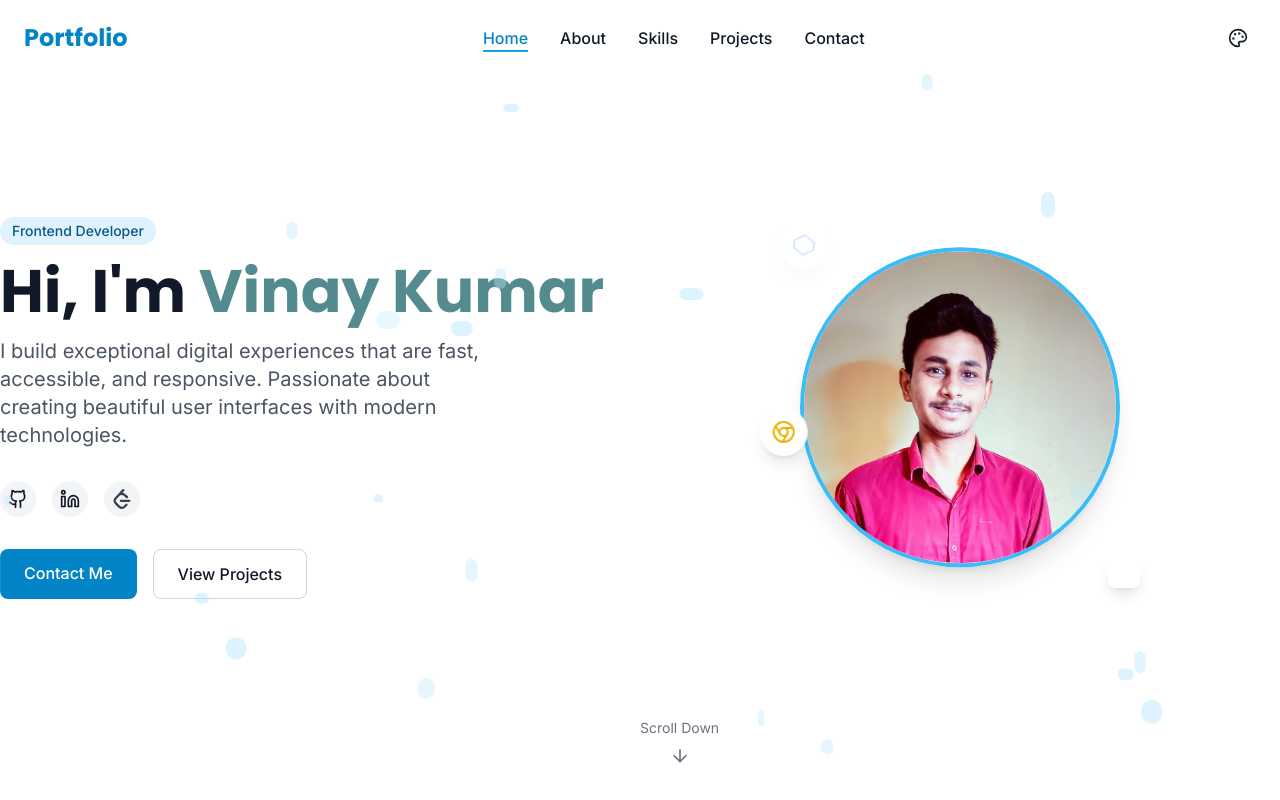
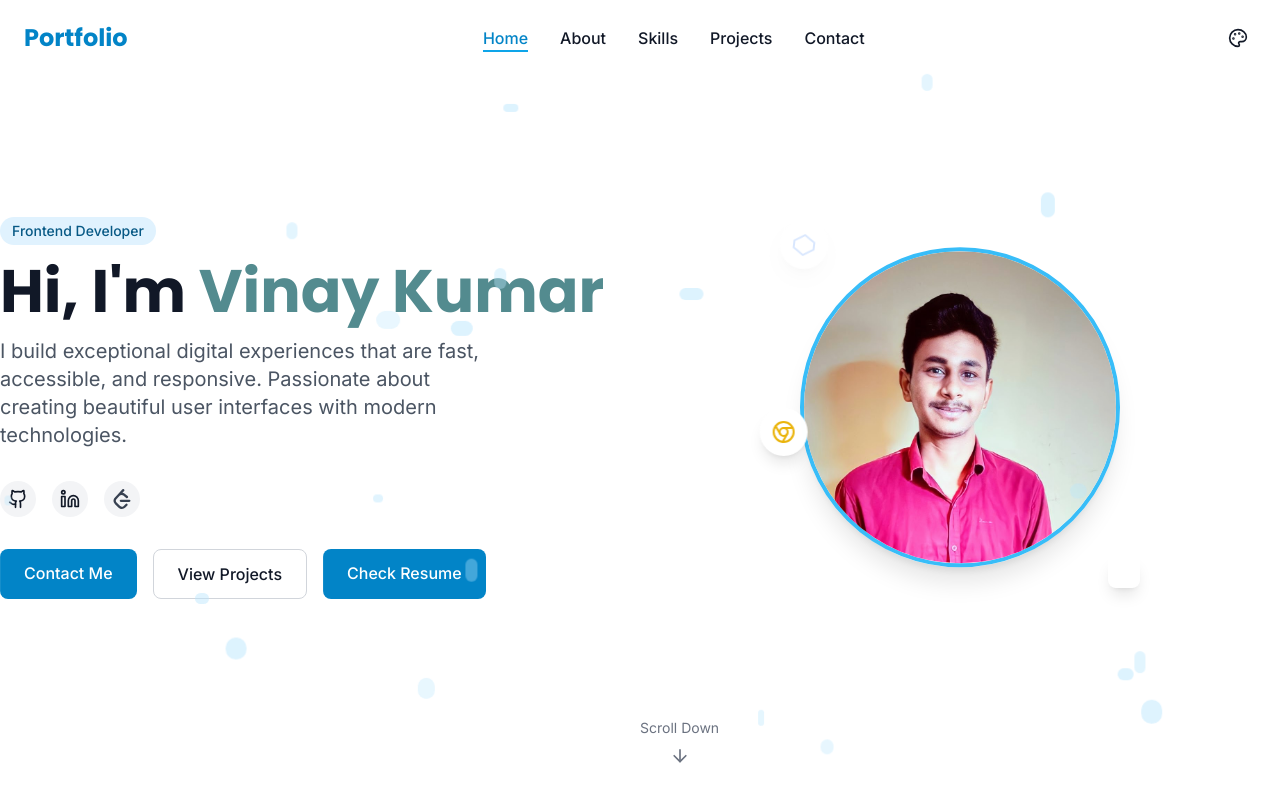
Before and after one commit to gunjivinay/My-Portfolio, a React (Vite) app: page / in a window 1280 px wide. Shown: the top 800 px of the page. Built offline with nearby package versions, Linux system fonts and the light colour scheme.

Commit message:
changed the Resume

```diff
--- a/src/components/Hero.tsx
+++ b/src/components/Hero.tsx
@@ -135,6 +135,7 @@ const Hero: React.FC = () => {
                   transition={{ duration: 0.5 }}
                 />
               </motion.a>
+
               <motion.a
                 href="#projects"
                 className="px-6 py-3 border border-gray-300 dark:border-gray-600 hover:bg-gray-100 dark:hover:bg-gray-800 font-medium rounded-lg transition-colors"
@@ -142,6 +143,20 @@ const Hero: React.FC = () => {
                 whileTap={{ scale: 0.95 }}
               >
                 View Projects
+              </motion.a>
+              <motion.a
+                href="https://drive.google.com/file/d/1OsbsMAuPtC6ZAps5FJdbl1ZAo79uNstp/view"
+                className="px-6 py-3 bg-primary-600 hover:bg-primary-700 dark:bg-primary-500 dark:hover:bg-primary-600 text-white font-medium rounded-lg transition-colors relative overflow-hidden group"
+                whileHover={{ scale: 1.05 }}
+                whileTap={{ scale: 0.95 }}
+              >
+                <span className="relative z-10">Check Resume</span>
+                <motion.span
+                  className="absolute inset-0 bg-white opacity-20"
+                  initial={{ x: '-100%' }}
+                  whileHover={{ x: '100%' }}
+                  transition={{ duration: 0.5 }}
+                />
               </motion.a>
             </motion.div>
           </motion.div>
--- a/src/components/Projects.tsx
+++ b/src/components/Projects.tsx
@@ -35,17 +35,7 @@ const Projects: React.FC = () => {
       codeLink: "https://github.com/gunjivinay/Weather-App",
       longDescription: "Designed and developed a comprehensive weather application that provides real-time weather updates and forecasts. The app displays current weather conditions, including temperature, pressure, humidity, and Air Quality Index (AQI) metrics such as CO, SO2, NO2, and O3. It also features sunrise and sunset times, a 5-day weather forecast, and hourly temperature updates throughout the day. The user-friendly interface ensures easy access to detailed weather information, making it a reliable tool for users to stay informed about weather conditions."
     },
-    {
-      id: 3,
-      title: "Portfolio Website",
-      description: "Experienced Frontend Developer dedicated to crafting exceptional digital experiences that are fast, accessible, and responsive. Passionate about designing beautiful user interfaces using modern technologies. Explore my projects and connect to collaborate on innovative solutions.",
-      image: "/portfolio.png",
-      tags: ["Html", "Css", "JavaScript","React Js","Framer Motion","Email.Js"],
-      category: "web",
-      demoLink: "https://my-portfolio-eight-vert-45.vercel.app/",
-      codeLink: "https://github.com/gunjivinay/My-Portfolio",
-      longDescription: "Experienced Frontend Developer dedicated to crafting exceptional digital experiences that are fast, accessible, and responsive. Passionate about designing beautiful user interfaces using modern technologies. Explore my projects and connect to collaborate on innovative solutions."
-    }
+
 
 
 
```
Also changed, not shown: public/clock.png (deleted).
